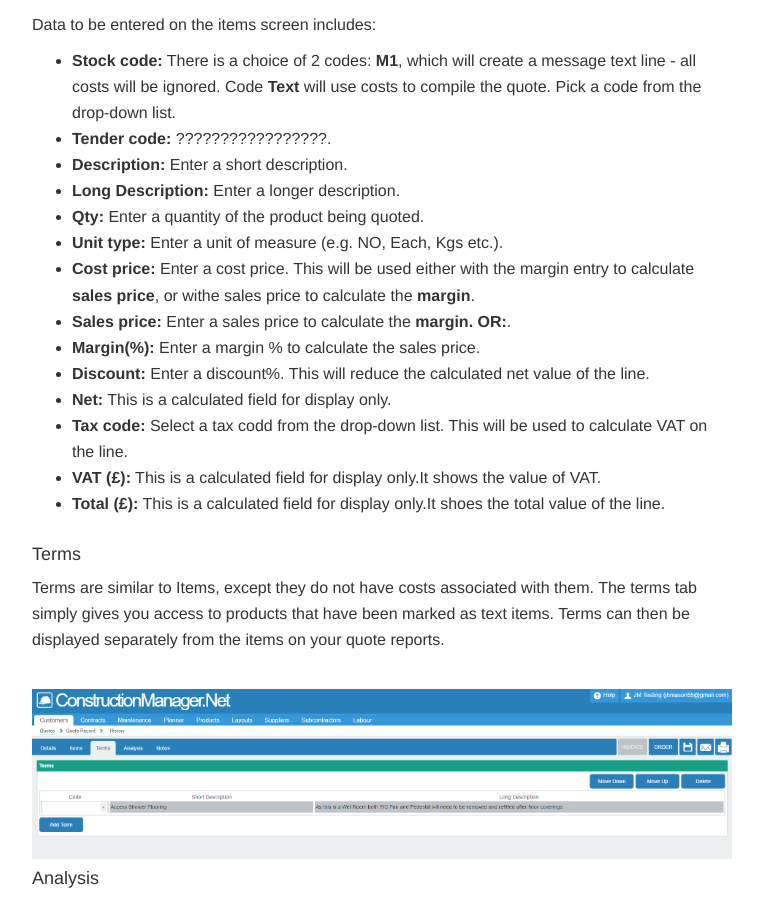
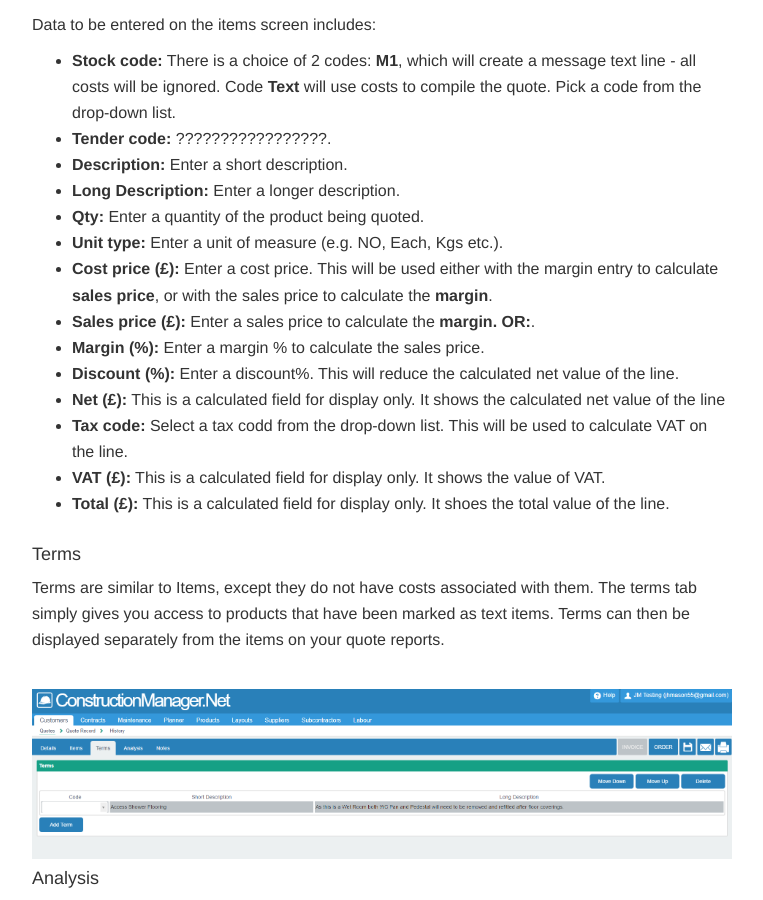
Before and after one commit to JNCSolutions/ConstructionManagerDocs, a Jekyll site: the page built from quotes.html, in a window 1280 px wide and 900 px high, scrolled down 2800 px. Shown: the whole window, without its empty margins (258-1021 px from the left). Built offline with Jekyll 4.4.1, drawn with Linux system fonts in a browser that asks for light colours.

Commit message:
Update quotes.html

```diff
--- a/quotes.html
+++ b/quotes.html
@@ -121,17 +121,15 @@ title: Quotes
         <li><b>Long Description:</b>  Enter a longer description.</li>
         <li><b>Qty:</b>               Enter a quantity of the product being quoted.</li>
         <li><b>Unit type:</b>         Enter a unit of measure (e.g. NO, Each, Kgs etc.).</li>
-        <li><b>Cost price:</b>        Enter a cost price. This will be used either with the margin entry to calculate <b>sales price</b>,
-                                      or withe sales price to calculate the <b>margin</b>.</li>
-        <li><b>Sales price:</b>       Enter a sales price to calculate the <b>margin.  OR:</b>.</li>
-        <li><b>Margin(%):</b>         Enter a margin % to calculate the sales price.</li>
-        <li><b>Discount:</b>          Enter a discount%. This will reduce the calculated net value of the line.</li>
-        <li><b>Net:</b>               This is a calculated field for display only.</li>
+        <li><b>Cost price (£):</b>    Enter a cost price. This will be used either with the margin entry to calculate <b>sales price</b>,
+                                      or with the sales price to calculate the <b>margin</b>.</li>
+        <li><b>Sales price (£):</b>   Enter a sales price to calculate the <b>margin.  OR:</b>.</li>
+        <li><b>Margin (%):</b>        Enter a margin % to calculate the sales price.</li>
+        <li><b>Discount (%):</b>      Enter a discount%. This will reduce the calculated net value of the line.</li>
+        <li><b>Net (£):</b>           This is a calculated field for display only. It shows the calculated net value of the line</li>
         <li><b>Tax code:</b>          Select a tax codd from the drop-down list. This will be used to calculate VAT on the line.</li>
-        <li><b>VAT (£):</b>           This is a calculated field for display only.It shows the value of VAT.</li>
-        <li><b>Total (£):</b>         This is a calculated field for display only.It shoes the total value of the line.</li>
-
-
+        <li><b>VAT (£):</b>           This is a calculated field for display only. It shows the value of VAT.</li>
+        <li><b>Total (£):</b>         This is a calculated field for display only. It shoes the total value of the line.</li>
       </ul>
     </p>
 
```
